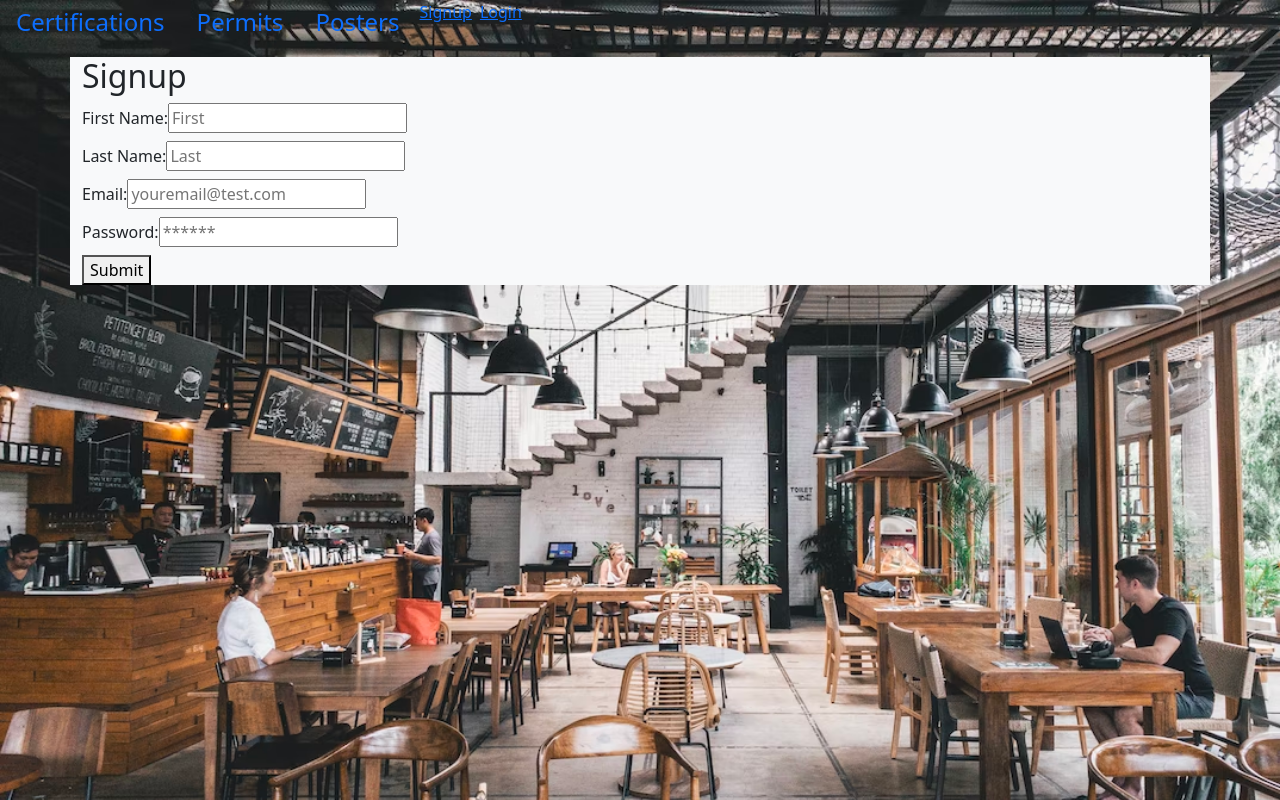
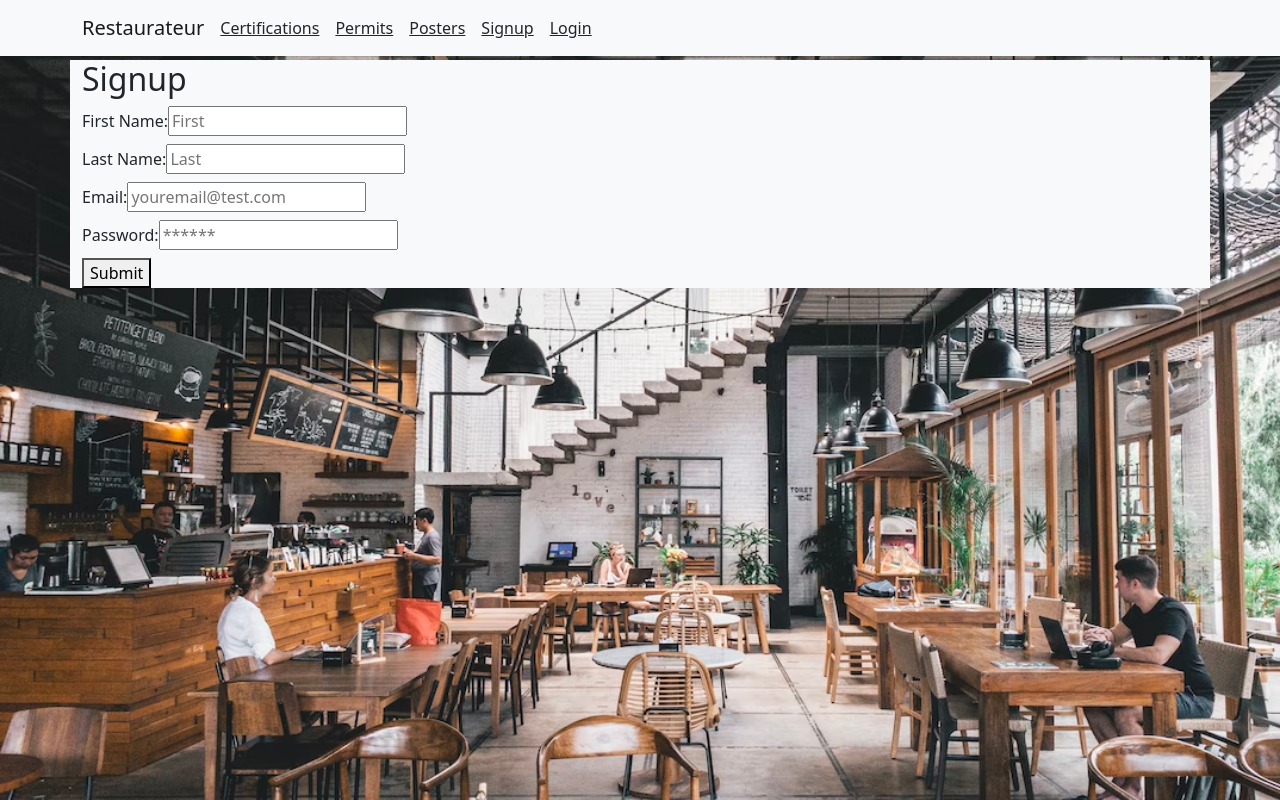
Before and after one commit to Muzan67/restaurateur, a React (Create React App) app in the folder my-app/: page /signup in a window 1280 px wide. Built offline with nearby package versions, Linux system fonts and the light colour scheme.

Commit message:
front-end stuff bootstrap/navbar

```diff
--- a/my-app/src/components/Navigation/index.js
+++ b/my-app/src/components/Navigation/index.js
@@ -1,66 +1,100 @@
 import React from "react";
-// eslint-disable-next-line
-import Auth from "../../utils/auth";
+// // // eslint-disable-next-line
+// // import Auth from "../../utils/auth";
 import { Link } from "react-router-dom";
 
-function Navigation(props) {
-  // eslint-disable-next-line
-  const tabs = ["Certifications", "Permits", "Posters",];
+// // function Navigation(props) {
+// //   // eslint-disable-next-line
+// //   const tabs = ["Certifications", "Permits", "Posters"];
 
-  // if (Auth.loggedIn()) {
-  //   return (
-  //     <header className="flex-row px-1">
-  //       <h1>
-  //         <Link to="/">
-  //           Restaurateur
-  //         </Link>
-  //       </h1>
+// //   // if (Auth.loggedIn()) {
+// //   //   return (
+// //   //     <header className="flex-row px-1">
+// //   //       <h1>
+// //   //         <Link to="/">
+// //   //           Restaurateur
+// //   //         </Link>
+// //   //       </h1>
 
-  //       <nav>
-  //         {showNavigation()}
-  //       </nav>
-  //       <ul className="flex-row">
-  //       <li className="mx-1">
-  //         {/* this is not using the Link component to logout or user and then refresh the application to the start */}
-  //         <a href="/" onClick={() => Auth.logout()}>
-  //           Logout
-  //         </a>
-  //       </li>
-  //     </ul>
-  //     </header>
-  //   );
+// //   //       <nav>
+// //   //         {showNavigation()}
+// //   //       </nav>
+// //   //       <ul className="flex-row">
+// //   //       <li className="mx-1">
+// //   //         {/* this is not using the Link component to logout or user and then refresh the application to the start */}
+// //   //         <a href="/" onClick={() => Auth.logout()}>
+// //   //           Logout
+// //   //         </a>
+// //   //       </li>
+// //   //     </ul>
+// //   //     </header>
+// //   //   );
 
-  // } else {
+// //   // } else {
+// //   return (
+// //     <div>
+// //       <ul
+// //         className="navbar navbar-light flex-row"
+// //         style={"background-color: #e3f2fd"}
+// //       >
+// //         {tabs.map((tab) => (
+// //           <h4 className="nav-item" key={tab}>
+// //             <a
+// //               href={"#" + tab.toLowerCase()}
+// //               onClick={() => props.handlePageChange(tab)}
+// //               className={
+// //                 props.currentPage === tab ? "nav-link active" : "nav-link"
+// //               }
+// //             >
+// //               {tab}
+// //             </a>
+// //           </h4>
+// //         ))}
+// //         <li className="mx-1">
+// //           <Link to="/signup">Signup</Link>
+// //         </li>
+// //         <li className="mx-1">
+// //           <Link to="/login">Login</Link>
+// //         </li>
+// //       </ul>
+// //     </div>
+// //   );
+// // }
+// // // }
+
+// // export default Navigation;
+
+import Container from "react-bootstrap/Container";
+import Nav from "react-bootstrap/Nav";
+import Navbar from "react-bootstrap/Navbar";
+
+function Navigation() {
   return (
-    <div>
-      <ul className="nav flex-row">
-        {tabs.map((tab) => (
-          <h4 className="nav-item" key={tab}>
-            <a
-              href={"#" + tab.toLowerCase()}
-              onClick={() => props.handlePageChange(tab)}
-              className={
-                props.currentPage === tab ? "nav-link active" : "nav-link"
-              }
-            >
-              {tab}
-            </a>
-          </h4>
-        ))}
-        <li className="mx-1">
-            <Link to="/signup">
+    <>
+      <Navbar bg="light" variant="light">
+        <Container>
+          <Navbar.Brand to="/home">Restaurateur</Navbar.Brand>
+          <Nav className="me-auto gap-3">
+            <Link className="text-dark" to="/certifications">
+              Certifications
+            </Link>
+            <Link className="text-dark" to="/permits">
+              Permits
+            </Link>
+            <Link className="text-dark" to="/posters">
+              Posters
+            </Link>
+            <Link className="text-dark" to="/signup">
               Signup
             </Link>
-          </li>
-        <li className="mx-1">
-          <Link to="/login">
-            Login
-          </Link>
-        </li>
-      </ul>
-    </div>
+            <Link className="text-dark" to="/login">
+              Login
+            </Link>
+          </Nav>
+        </Container>
+      </Navbar>
+    </>
   );
 }
-// }
 
 export default Navigation;
```
Also changed, not shown: 2 other files (tests, documents, lock files or other folders).
